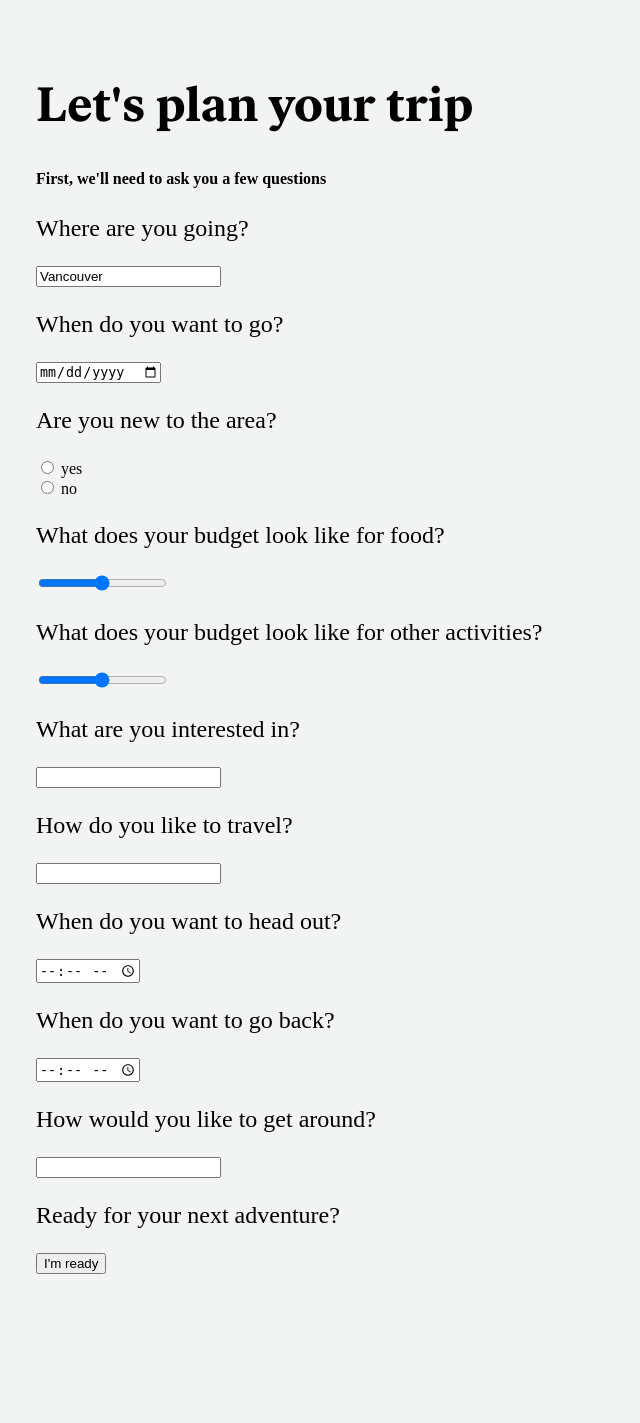
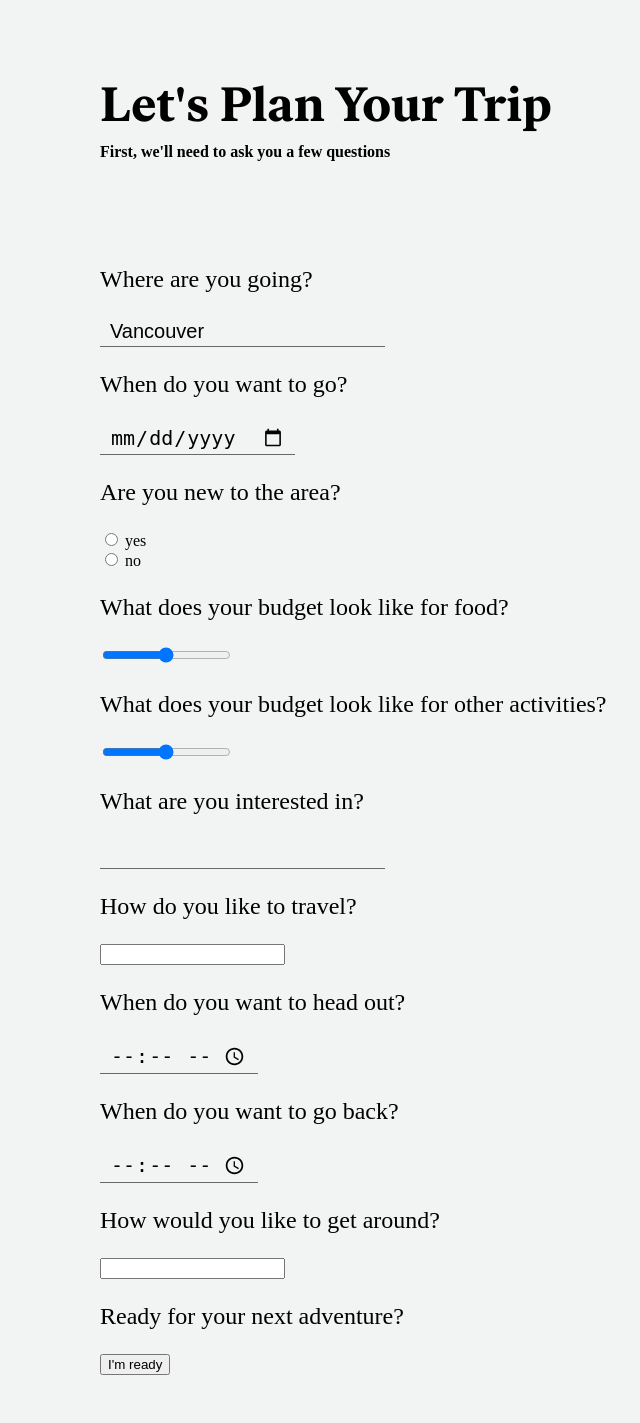
Before and after one commit to johnnymedhanie/dreamteam, a Flask app: template templates/survey.html in a window 1280 px wide. Shown: the whole page, without its empty margins (36-676 px from the left). Before the commit the page ends 1274 px from the top, so only its background shows below. Run offline with Flask 2, Linux system fonts and the light colour scheme; the template is opened without the code that fills it, so the values that code supplies are empty; some web fonts are replaced.

Commit message:
Spacing, Input borders
im caffeneited as hecking

```diff
--- a/templates/style.css
+++ b/templates/style.css
@@ -8,13 +8,13 @@
 @font-face{
     font-family: 'circular';
     font-style: normal;
-    font-weight: 500;
+    font-weight: normal;
     src: url(./circular-book.ttf);
 }
 
 
 body {
-    padding: 40px 5vw;
+    padding: 40px 10vw;
     background-color: #F1F4F2;
     font-family: 'circular';
 }
@@ -22,12 +22,27 @@ body {
 h1 {
     font-family: 'Ivar Text';
     font-size: 48px;
+    margin-bottom: 5px;
 }
 
 h5 {
     font-size: 16px;
+    margin-top: 1px;
 }
 
 p {
     font-size: 24px;
 }
+
+.text-line {
+    background-color: transparent;
+    color: black;
+    outline: none;
+    outline-style: none;
+    border-top: none;
+    border-left: none;
+    border-right: none;
+    border-bottom: solid #686868 1px;
+    padding: 3px 10px;
+    font-size: 20px;
+}
--- a/templates/survey.html
+++ b/templates/survey.html
@@ -7,17 +7,17 @@
         <link rel='stylesheet' href='style.css'>
     </head>
     <body>
-        <h1>Let's plan your trip</h1>
-        <h5>First, we'll need to ask you a few questions</h5>
+        <h1>Let's Plan Your Trip</h1>
+        <h5>First, we'll need to ask you a few questions</h5> <br> <br> <br>
 
         <form id="preferences" name="preferences">
             <div>
                 <p>Where are you going?</p>
-                <input type="text" name="location" value="Vancouver">
+                <input class="text-line" type="text" name="location" value="Vancouver">
             </div>
             <div>
                 <p>When do you want to go?</p>
-                <input type="date" name="time" value="">
+                <input class="text-line" type="date" name="time" value="">
             </div>
             <div>
                 <p>Are you new to the area?</p>
@@ -34,7 +34,7 @@
             </div>
             <div>
                 <p>What are you interested in?</p>
-                <input type="text" name="time" value="">
+                <input class="text-line" type="text" name="time" value="">
             </div>
             <div>
                 <p>How do you like to travel?</p>
@@ -42,11 +42,11 @@
             </div>
             <div>
                 <p>When do you want to head out?</p>
-                <input type="time" name="usr_time" value="">
+                <input class="text-line" type="time" name="usr_time" value="">
             </div>
             <div>
                 <p>When do you want to go back?</p>
-                <input type="time" name="usr_time" value="">
+                <input class="text-line" type="time" name="usr_time" value="">
             </div>
             <div>
                 <p>How would you like to get around?</p>
```
